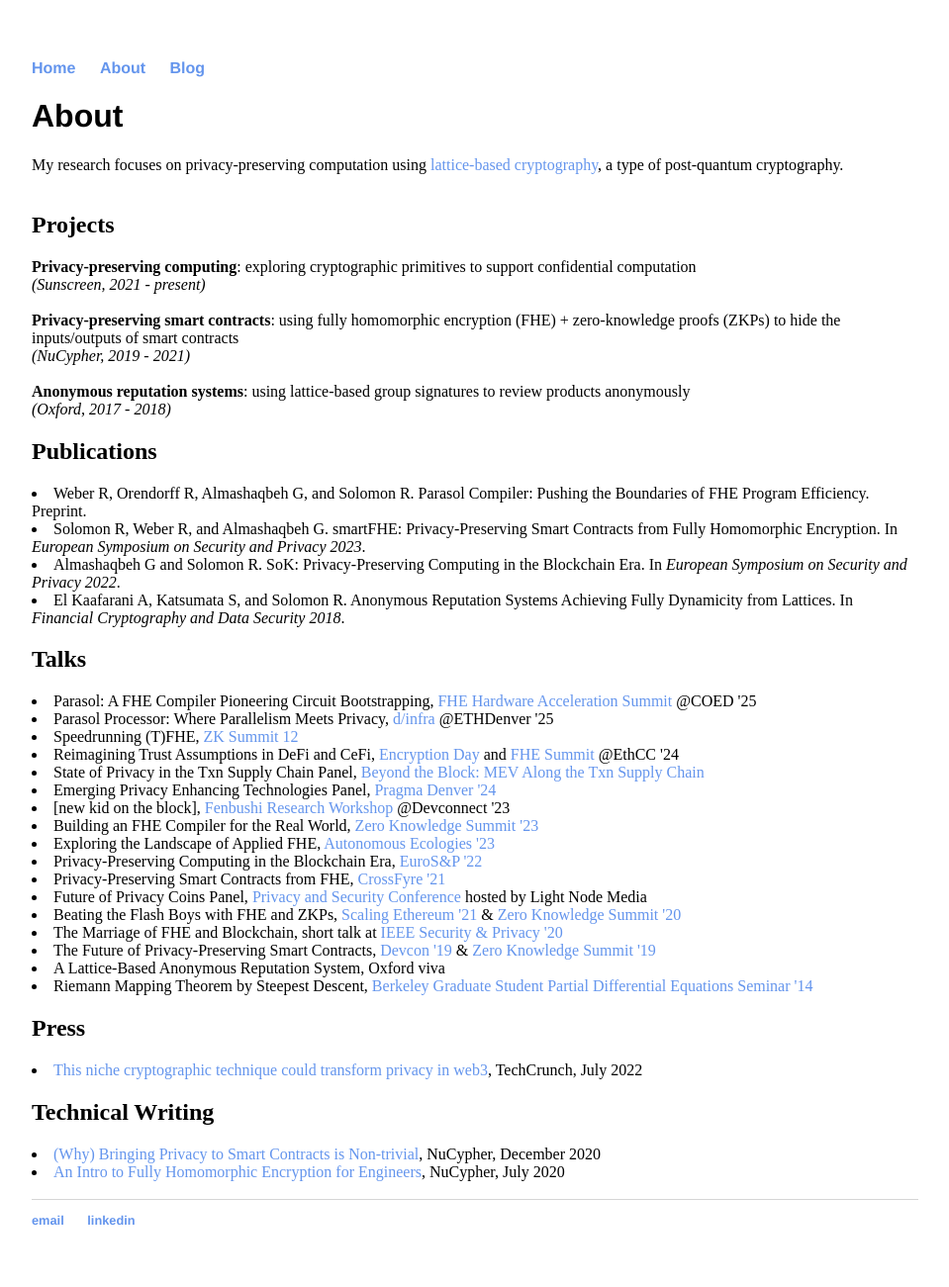
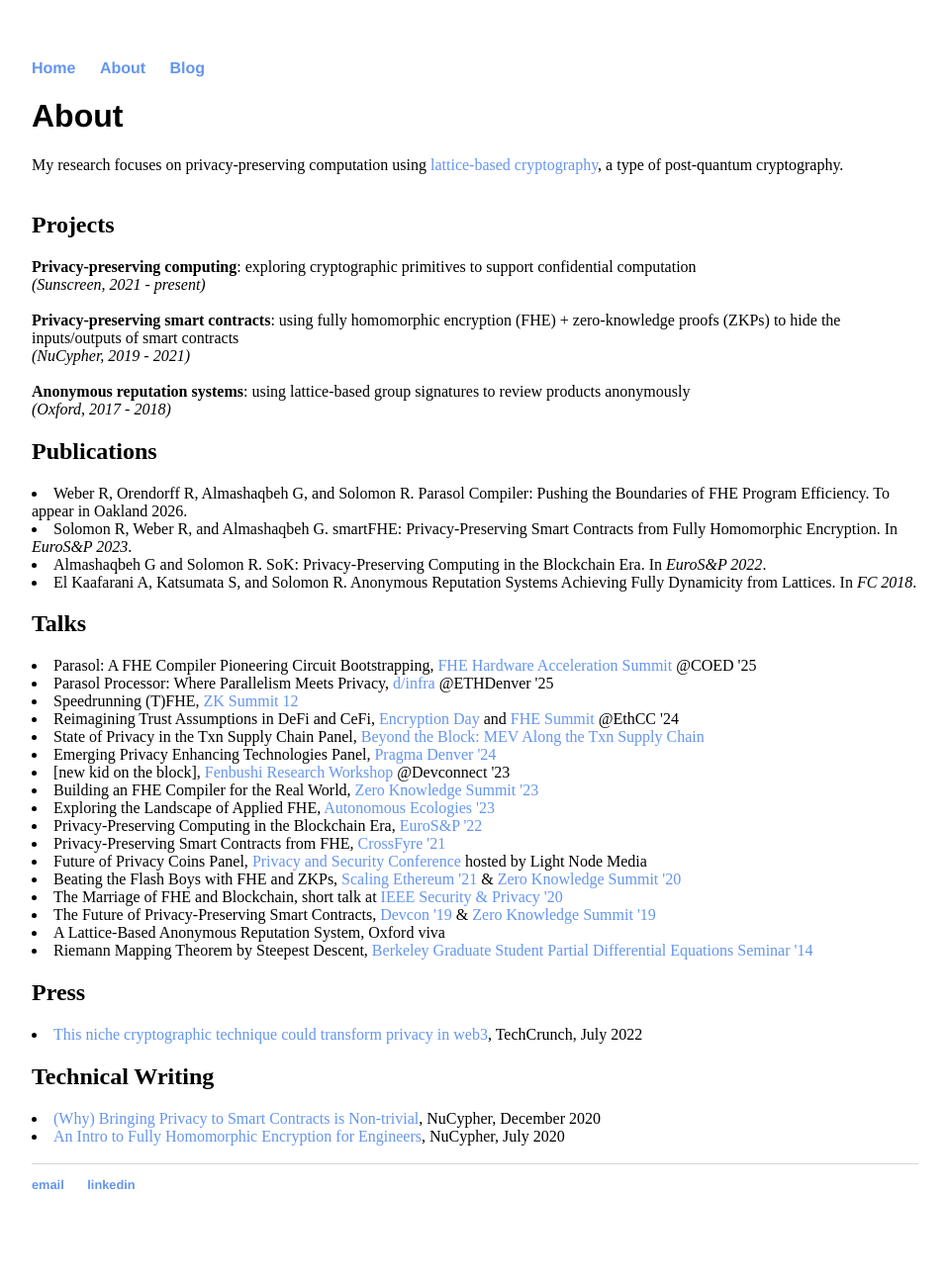
Before and after one commit to ravital/ravital.github.io, a Jekyll site: the page built from about/index.html, in a window 1280 px wide. Shown: the whole page at 99% size, without its empty margins (160-1119 px from the left). Built offline with Jekyll 4.4.1, drawn with Linux system fonts in a browser that asks for light colours; after the commit the page ends 1265 px from its top, so only the background shows below that.

Commit message:
Update index.html

```diff
--- a/about/index.html
+++ b/about/index.html
@@ -16,10 +16,10 @@
 
 
 			<h2>Publications</h2>
-			<li>Weber R, Orendorff R, Almashaqbeh G, and Solomon R. Parasol Compiler: Pushing the Boundaries of FHE Program Efficiency. Preprint.</li>
-			<li>Solomon R, Weber R, and Almashaqbeh G. smartFHE: Privacy-Preserving Smart Contracts from Fully Homomorphic Encryption. In <i>European Symposium on Security and Privacy 2023</i>.</li>
-			<li>Almashaqbeh G and Solomon R. SoK: Privacy-Preserving Computing in the Blockchain Era. In <i>European Symposium on Security and Privacy 2022</i>.</li>
-			<li>El Kaafarani A, Katsumata S, and Solomon R. Anonymous Reputation Systems Achieving Fully Dynamicity from Lattices. In <i>Financial Cryptography and Data Security 2018</i>.</li>
+			<li>Weber R, Orendorff R, Almashaqbeh G, and Solomon R. Parasol Compiler: Pushing the Boundaries of FHE Program Efficiency. To appear in Oakland 2026. </li>
+			<li>Solomon R, Weber R, and Almashaqbeh G. smartFHE: Privacy-Preserving Smart Contracts from Fully Homomorphic Encryption. In <i>EuroS&P 2023</i>.</li>
+			<li>Almashaqbeh G and Solomon R. SoK: Privacy-Preserving Computing in the Blockchain Era. In <i>EuroS&P 2022</i>.</li>
+			<li>El Kaafarani A, Katsumata S, and Solomon R. Anonymous Reputation Systems Achieving Fully Dynamicity from Lattices. In <i>FC 2018</i>.</li>
 
 
 			<h2>Talks</h2>
```
